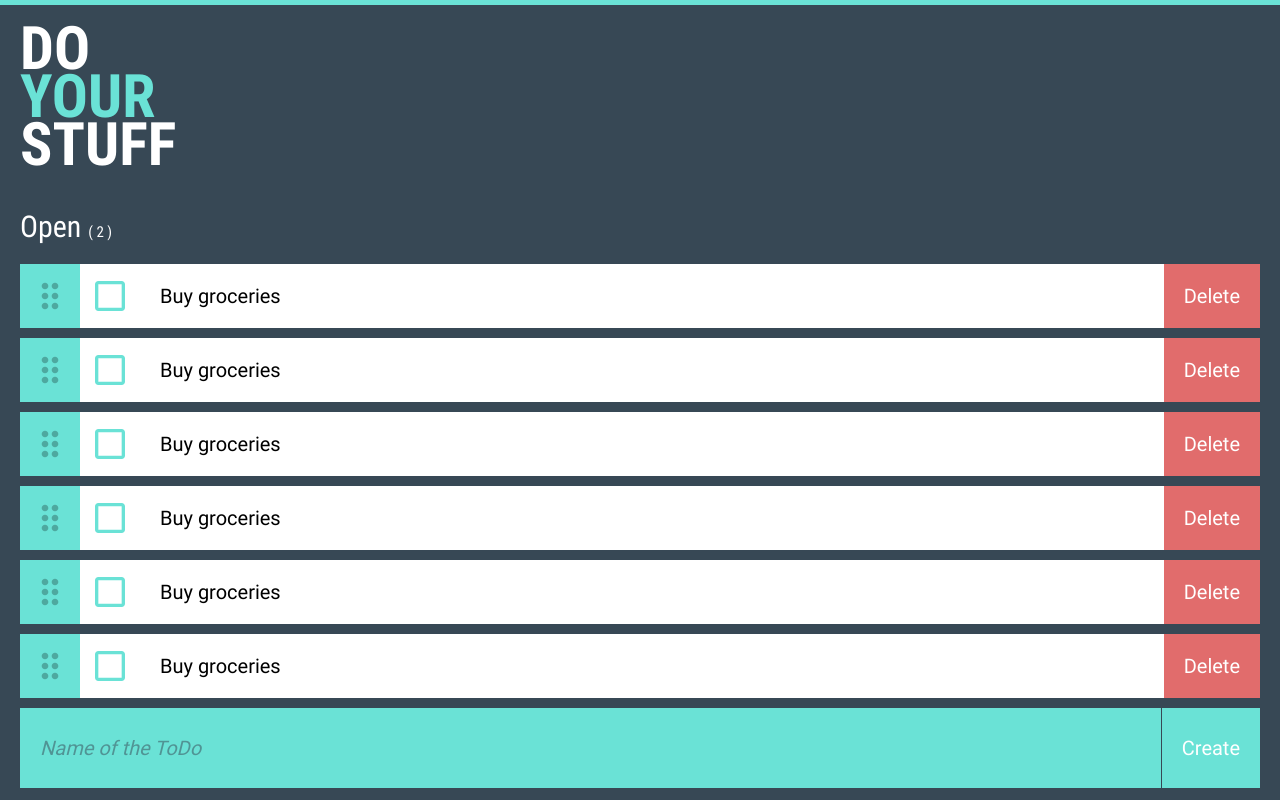
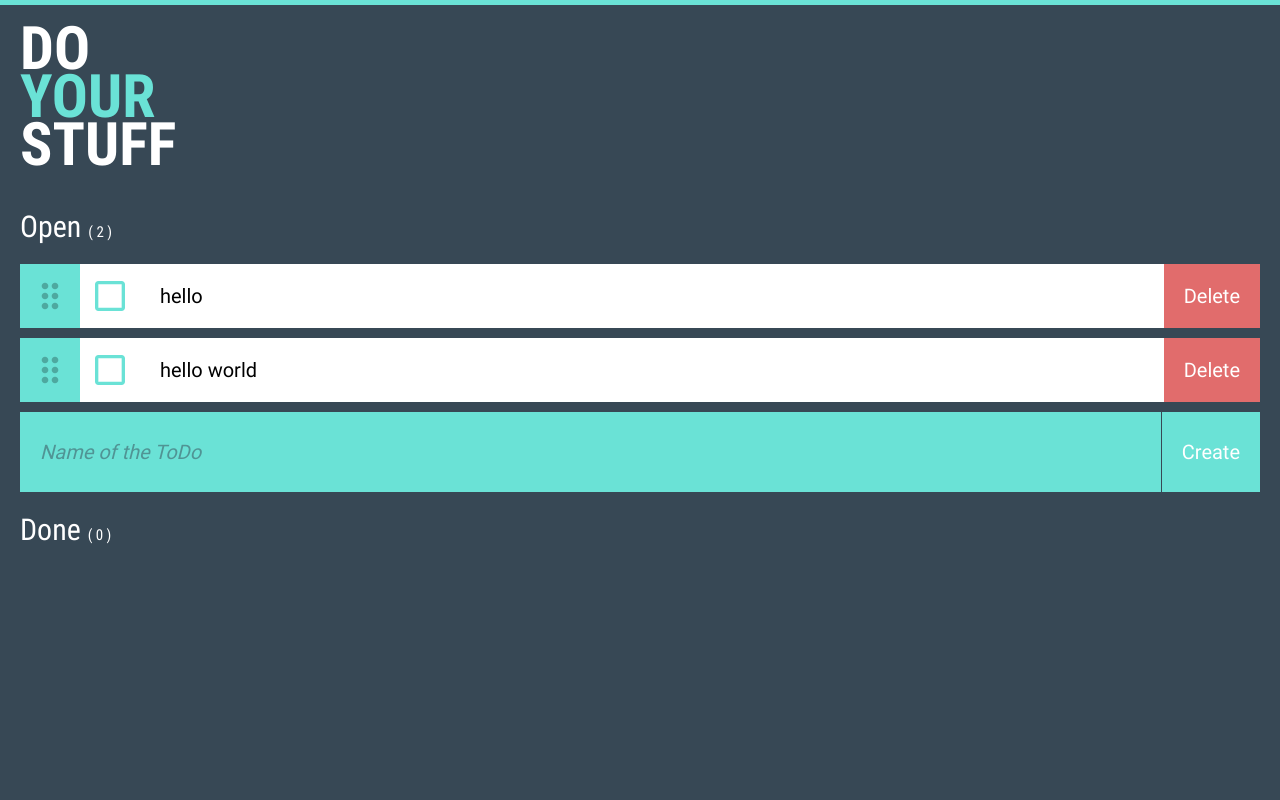
Before and after one commit to julisch94/ToDoList, an Angular app: page / in a window 1280 px wide. Shown: the top 800 px of the page. Built offline with nearby package versions, Linux system fonts and the light colour scheme.

Commit message:
transfer todos between list and todo item

```diff
--- a/src/app/_template/template-todo/template-todo.component.ts
+++ b/src/app/_template/template-todo/template-todo.component.ts
@@ -1,5 +1,6 @@
-import { Component, OnInit } from '@angular/core';
+import { Component, OnInit, Input, Output, EventEmitter } from '@angular/core';
 import { Todo } from '../../_interface/todo';
+import { EventPing } from 'src/app/_interface/eventping';
 
 @Component({
     selector: 'app-template-todo',
@@ -7,22 +8,19 @@
     styleUrls: ['./template-todo.component.scss'],
 })
 export class TemplateTodoComponent implements OnInit {
-    private todo: Todo;
+    @Input() todo: Todo;
+    @Output() ping: EventEmitter<EventPing> = new EventEmitter<EventPing>();
 
-    constructor() {
-        this.todo = {
-            id: 1,
-            text: 'Buy groceries',
-            done: false,
-            position: 0,
-        };
-    }
+    constructor() {}
 
     ngOnInit() {}
 
     private changeCheck(event?: any): void {
         this.todo.done = !this.todo.done;
-        console.log(`Todo ${this.todo.text} was changed to ${this.todo.done}`);
+        this.ping.emit({
+            label: 'check',
+            object: this.todo,
+        });
     }
 
     private changeText(event?: any): void {
--- a/src/app/page-list/page-list.component.html
+++ b/src/app/page-list/page-list.component.html
@@ -3,19 +3,19 @@
 <div class="list-view">
     <h4 (click)="showOpen = !showOpen">Open <span>( 2 )</span></h4>
     <div *ngIf="showOpen" class="todo-elements">
-        <app-template-todo></app-template-todo>
-        <app-template-todo></app-template-todo>
-        <app-template-todo></app-template-todo>
-        <app-template-todo></app-template-todo>
-        <app-template-todo></app-template-todo>
-        <app-template-todo></app-template-todo>
+        <app-template-todo (ping)="update($event)" [todo]="todo" *ngFor="let todo of todos"></app-template-todo>
     </div>
 
     <app-template-todo-form *ngIf="showOpen"></app-template-todo-form>
 
-    <h4 (click)="showDone = !showDone">Done <span>( 4 )</span></h4>
+    <h4 (click)="showDone = !showDone">
+        Done <span>( {{ this.todosDone.length }} )</span>
+    </h4>
     <div *ngIf="showDone" class="todo-elements">
-        <app-template-todo></app-template-todo>
-        <app-template-todo></app-template-todo>
+        <app-template-todo
+            (ping)="update($event)"
+            [todo]="todoDone"
+            *ngFor="let todoDone of todosDone"
+        ></app-template-todo>
     </div>
 </div>
--- a/src/app/page-list/page-list.component.ts
+++ b/src/app/page-list/page-list.component.ts
@@ -1,4 +1,6 @@
 import { Component, OnInit } from '@angular/core';
+import { Todo } from '../_interface/todo';
+import { EventPing } from '../_interface/eventping';
 
 @Component({
     selector: 'app-page-list',
@@ -9,7 +11,40 @@
     private showOpen = true;
     private showDone = true;
 
-    constructor() {}
+    private todos: Todo[];
+    private todosDone: Todo[];
+
+    constructor() {
+        this.todos = [
+            {
+                id: 0,
+                position: 1,
+                text: 'hello',
+                done: false,
+            },
+            {
+                id: 1,
+                position: 2,
+                text: 'hello world',
+                done: false,
+            },
+        ];
+        this.todosDone = [];
+    }
 
     ngOnInit() {}
+
+    public update(event: EventPing): void {
+        if ('check' == event.label) {
+            console.log('Todo was checked', 'color: green;');
+            const todo = event.object;
+            if (todo.done) {
+                this.todos.splice(this.todos.indexOf(todo), 1);
+                this.todosDone.push(todo);
+            } else {
+                this.todosDone.splice(this.todosDone.indexOf(todo), 1);
+                this.todos.push(todo);
+            }
+        }
+    }
 }
```
Also changed, not shown: src/app/_interface/eventping.ts (+6 -1 lines).
